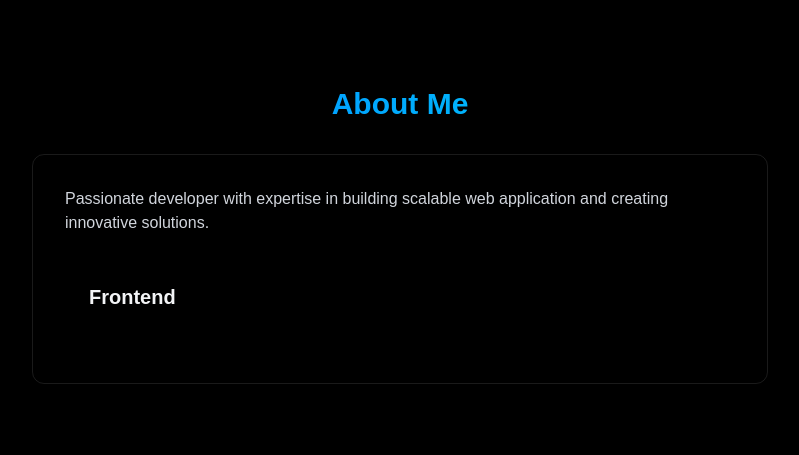
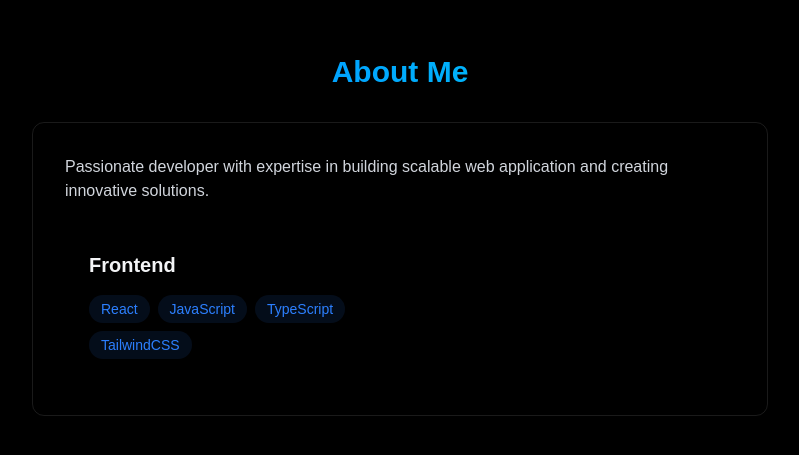
Before and after one commit to iamkapilll/Kapils-portfolio, a React (Vite) app: page / in a window 1280 px wide. Shown: the part 965-1420 px from the top of the page, without its empty margins (240-1039 px from the left). Built offline with nearby package versions, Linux system fonts and the light colour scheme.

Commit message:
Frontend skills added

```diff
--- a/src/components/sections/About.jsx
+++ b/src/components/sections/About.jsx
@@ -1,4 +1,17 @@
 export const About = () =>{
+    const frontendSkills = ["React",
+        "JavaScript",
+        "TypeScript",
+        "TailwindCSS"
+    ]
+
+    const backendSkills = [
+        "Node.js",
+        "Express.js",
+        "MongoDB"
+    ]
+
+
     return (
         <section id="about" className="min-h-screen flex items-center justify-center py-20">
             <div className="max-w-3xl mx-auto px-4">
@@ -12,7 +25,14 @@ export const About = () =>{
                     <div className="grid grid-cols-1 md:grid-cols-2 gap-6">
                         <div className="rounded-xl p-6 hover:-translate-y-1 transition-all">
                             <h3 className="text-xl font-bold mb-4">Frontend</h3>
-                            <div className="flex flex-wrap gap-2"></div>
+                            <div className="flex flex-wrap gap-2">
+                                {frontendSkills.map((tech, key) =>(
+                                    <span key={key} className="bg-blue-500/10 text-blue-500 py-1 px-3 rounded-full text-sm hover:bg-blue-500/20
+                                    hover:shadow-[0_2px_8px_rgba(59,130,2246,0.2)] transition">
+                                        {tech}
+                                    </span>
+                                ))}
+                            </div>
 
                         </div>
                     </div>
```
